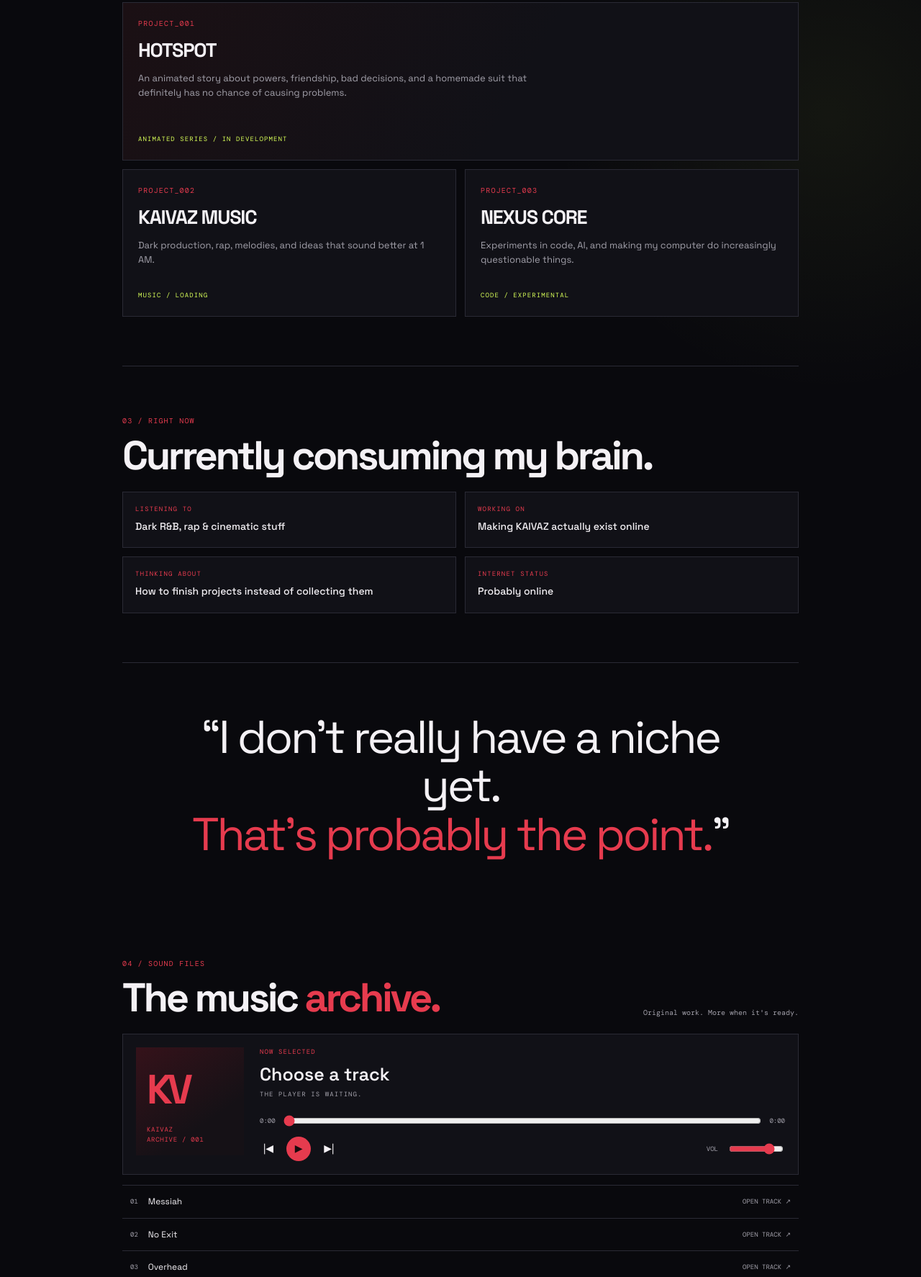
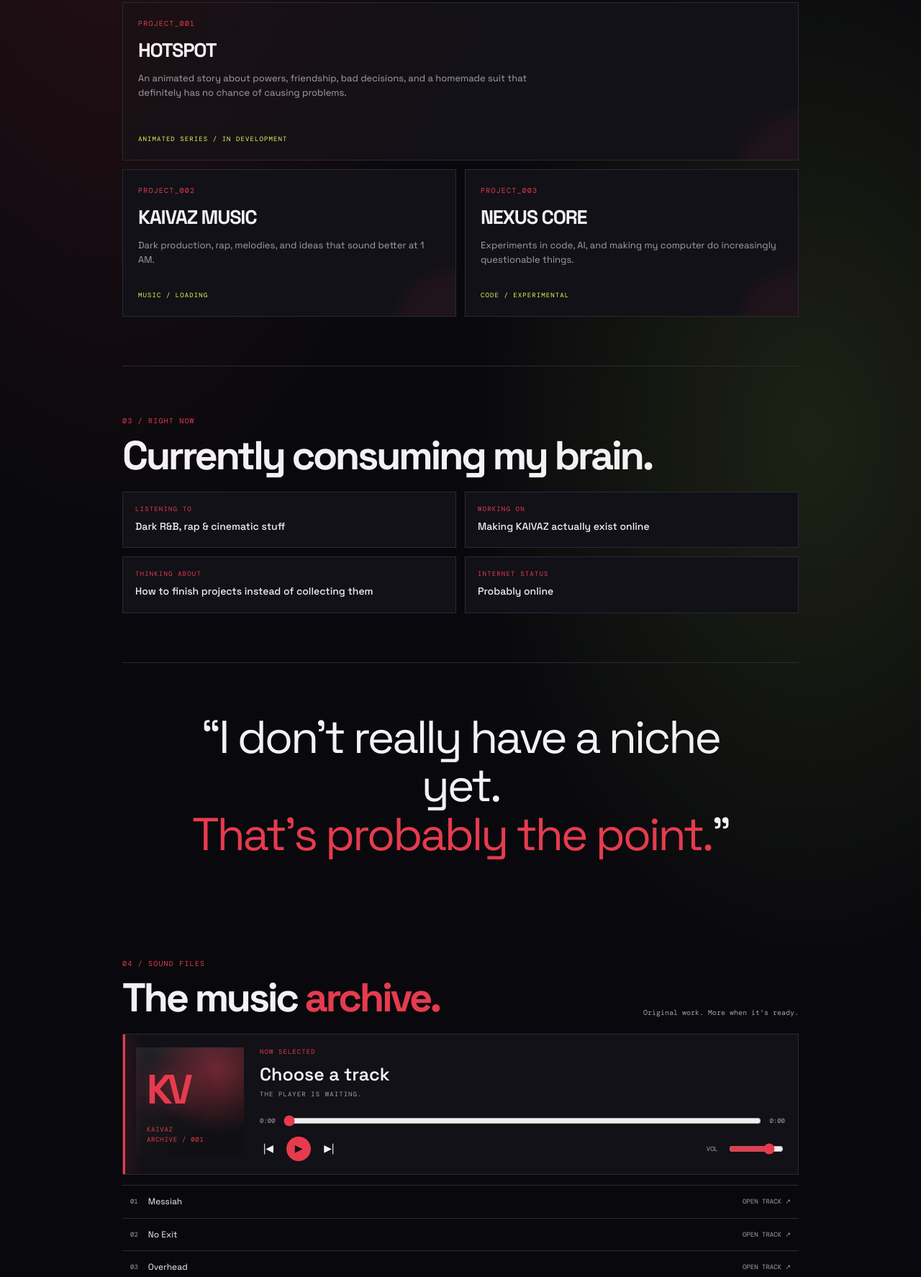
Before and after one commit to Str1ke0ut/Str1ke0ut.github.io, a plain HTML site: page index.html in a window 1280 px wide. Shown: the part 1026-2800 px from the top of the page at 72% size. Drawn offline with nearby package versions, Linux system fonts and the light colour scheme.

Commit message:
Refresh KAIVAZ site visuals and track color themes

```diff
--- a/assets/css/style.css
+++ b/assets/css/style.css
@@ -362,3 +362,94 @@ footer > span, .back-top { color: var(--muted); font-size: 8px; }
   html { scroll-behavior: auto; }
   *, *::before, *::after { animation-duration: .01ms !important; animation-iteration-count: 1 !important; transition-duration: .01ms !important; }
 }
+
+
+/* KAIVAZ track-reactive color system + extra visual depth */
+body {
+  position: relative;
+  isolation: isolate;
+  background:
+    radial-gradient(ellipse at 12% 8%, color-mix(in srgb, var(--red) 20%, transparent), transparent 34rem),
+    radial-gradient(ellipse at 88% 48%, color-mix(in srgb, var(--acid) 10%, transparent), transparent 30rem),
+    var(--bg);
+  transition: background 500ms ease;
+}
+body::before {
+  content: "";
+  position: fixed;
+  inset: 0;
+  z-index: -1;
+  pointer-events: none;
+  opacity: .2;
+  background-image:
+    linear-gradient(rgba(255,255,255,.035) 1px, transparent 1px),
+    linear-gradient(90deg, rgba(255,255,255,.035) 1px, transparent 1px);
+  background-size: 42px 42px;
+  mask-image: linear-gradient(to bottom, black, transparent 85%);
+}
+body[data-theme="messiah"] {
+  --red: #f4ca35;
+  --red-dark: #806515;
+  --acid: #fff0a6;
+}
+body[data-theme="killing-it"] {
+  --red: #49e58b;
+  --red-dark: #17643b;
+  --acid: #b9ffd5;
+}
+.ticker b, .section-label, .project-number, .now-item small,
+.now-label, .section-heading h2 span, .quote span, .footer-mark span {
+  transition: color 450ms ease;
+}
+.hero h1 { text-shadow: 0 12px 55px color-mix(in srgb, var(--red) 12%, transparent); }
+.project, .now-item, .card, .player, .social-grid a {
+  backdrop-filter: blur(8px);
+}
+.project { position: relative; overflow: hidden; }
+.project::after {
+  content: "";
+  position: absolute;
+  width: 180px;
+  height: 180px;
+  right: -95px;
+  bottom: -115px;
+  border-radius: 50%;
+  background: var(--red);
+  opacity: .07;
+  filter: blur(12px);
+  transition: transform .35s ease, opacity .35s ease;
+}
+.project:hover::after { transform: scale(1.8); opacity: .16; }
+.site-nav a:hover { background: var(--red); color: #101014; }
+.player { position: relative; overflow: hidden; }
+.player::before {
+  content: "";
+  position: absolute;
+  inset: 0 auto 0 0;
+  width: 3px;
+  background: var(--red);
+  box-shadow: 0 0 24px var(--red);
+  transition: background 450ms ease;
+}
+.player-art {
+  background:
+    radial-gradient(circle at 75% 20%, color-mix(in srgb, var(--red) 42%, transparent), transparent 55%),
+    linear-gradient(145deg, #25232a, #101014 72%);
+  color: var(--red);
+  transition: color 450ms ease, background 450ms ease;
+}
+.player-art > span { text-shadow: 0 0 30px color-mix(in srgb, var(--red) 35%, transparent); }
+.controls .play { background: var(--red); color: #101014; }
+.controls .play:hover { background: var(--acid); }
+input[type="range"] { accent-color: var(--red); }
+.track-list li { transition: background .2s ease, color .2s ease, border-color .2s ease; }
+.track-list li.active {
+  box-shadow: inset 3px 0 0 var(--red);
+  color: var(--red);
+}
+.track-list li.active .track-name { color: var(--text); }
+.status-dot { background: var(--red); box-shadow: 0 0 12px var(--red); }
+@media (prefers-reduced-motion: no-preference) {
+  .status-dot { animation: status-pulse 2.4s ease-in-out infinite; }
+  @keyframes status-pulse { 50% { opacity: .45; box-shadow: 0 0 3px var(--red); } }
+}
```
